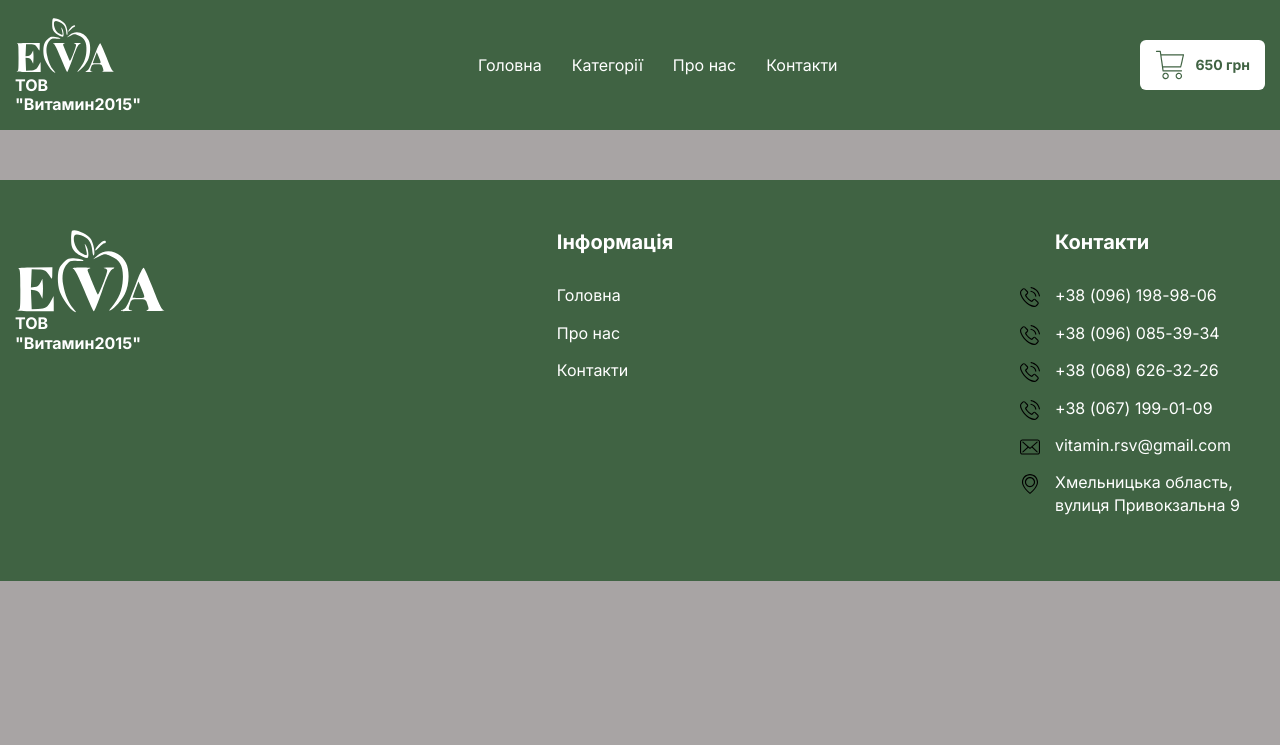
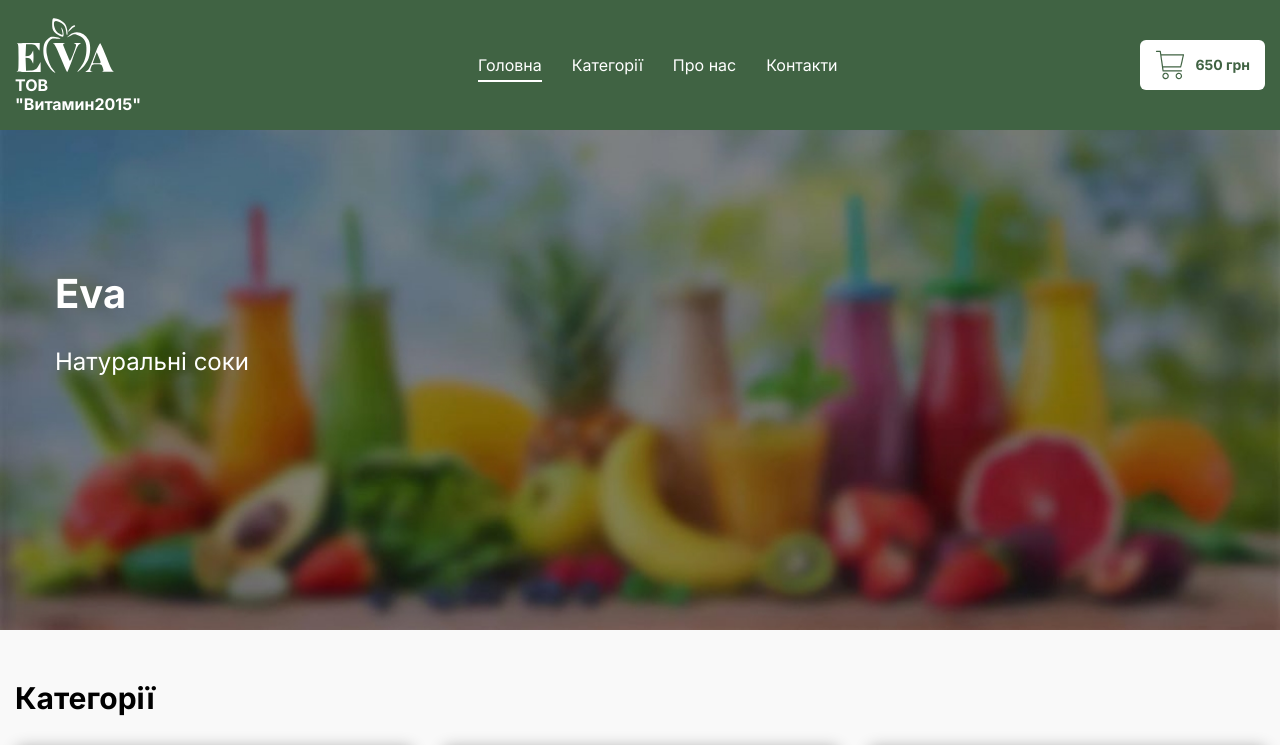
Before and after one commit to XJloTT4eH9l/Eva, a React (Create React App) app: page / in a window 1280 px wide. Shown: the top 745 px of the page. Built offline with nearby package versions, Linux system fonts and the light colour scheme.

Commit message:
minor fixes

```diff
--- a/src/components/Footer/Footer.scss
+++ b/src/components/Footer/Footer.scss
@@ -28,6 +28,9 @@
             margin: 0 auto;
         }
     }
+    &__left {
+        margin-right: 60px;
+    }
     &__column {
         display: flex;
         flex-direction: column;
@@ -51,12 +54,13 @@
         max-width: 210px;
     }
     &__link {
-        padding-bottom: 5px;
-        border-bottom: 2px solid;
-        border-color: transparent;
-        transition: border-color 0.3s linear;
+        color: rgba($color-white, 0.5);
+        // padding-bottom: 5px;
+        // border-bottom: 2px solid;
+        // border-color: transparent;
+        transition: color 0.3s linear;
         &:hover {
-            border-color: $color-white;
+            color: $color-white;
         }
         &--contact {
             position: relative;
@@ -66,16 +70,17 @@
             // display: flex;
             // align-items: center;
             span {
-                padding-bottom: 5px;
-                border-bottom: 2px solid;
-                border-color: transparent;
-                transition: border-color 0.3s linear;
+                color: rgba($color-white, 0.5);
+                // padding-bottom: 5px;
+                // border-bottom: 2px solid;
+                // border-color: transparent;
+                transition: color 0.3s linear;
             }
             &:hover .footer__icon{
                 fill: $color-white;
             }
             &:hover span {
-                border-color: $color-white;
+                color: $color-white;
             }
         }
     }
@@ -85,7 +90,7 @@
         left: -35px;
         width: 20px;
         height: 20px;
-        fill: $color-black;
+        fill: rgba($color-white, 0.5);
         margin-right: 10px;
         transition: fill 0.3s linear;
     }
--- a/src/components/Footer/Footer.tsx
+++ b/src/components/Footer/Footer.tsx
@@ -1,5 +1,5 @@
 import { FC } from 'react';
-import { Link } from 'react-router-dom';
+import { NavLink } from 'react-router-dom';
 import Logo from '../Logo/Logo';
 import Svg from '../Svg/Svg';
 import './Footer.scss';
@@ -15,9 +15,9 @@ const Footer:FC = () => {
                     <div className="footer__column">
                         <h4 className='footer__title'>Інформація</h4>
                         <ul className="footer__list">
-                            <li className='footer__item'><Link className='footer__link' to='/'>Головна</Link></li>
-                            <li className='footer__item'><Link className='footer__link' to='/about'>Про нас</Link></li>
-                            <li className='footer__item'><Link className='footer__link' to='/contacts'>Контакти</Link></li>
+                            <li className='footer__item'><NavLink className='footer__link' to='/'>Головна</NavLink></li>
+                            <li className='footer__item'><NavLink className='footer__link' to='/about'>Про нас</NavLink></li>
+                            <li className='footer__item'><NavLink className='footer__link' to='/contacts'>Контакти</NavLink></li>
                         </ul>
                     </div>
                     <div className="footer__column">
--- a/src/components/Hero/Hero.scss
+++ b/src/components/Hero/Hero.scss
@@ -3,6 +3,9 @@
 .hero {
     .slick-slide > div {
         margin: 0;
+    }
+    .slick-track {
+        padding: 0;
     }
     width: 100%;
     &__slide {
@@ -13,6 +16,9 @@
         background-position: bottom left;
         @media screen and (max-width: 900px) {
             min-height: 300px;
+        }
+        @media screen and (max-width: 500px) {
+            background-position: bottom center;
         }
     }
     &__title {
--- a/src/components/Nav/Nav.tsx
+++ b/src/components/Nav/Nav.tsx
@@ -12,16 +12,16 @@ const Nav:FC<NavProps> = ({ type, setMobileMenuOpen }) => {
         <nav className={type === 'desktop' ? "nav" : "nav--mobile"}>
             <ul className={type === 'desktop' ? "nav__list" : "nav__list--mobile"}>
                 <li className={type === 'desktop' ? "nav__item" : "nav__item--mobile"}>
-                    <NavLink onClick={() => setMobileMenuOpen(false)} className='nav__link' to='/Eva'>Головна</NavLink>
+                    <NavLink onClick={() => setMobileMenuOpen(false)} className='nav__link' to='/'>Головна</NavLink>
                 </li>
                 <li className={type === 'desktop' ? "nav__item" : "nav__item--mobile"}>
-                    <NavLink onClick={() => setMobileMenuOpen(false)} className='nav__link' to='/Eva/catalog'>Категорії</NavLink>
+                    <NavLink onClick={() => setMobileMenuOpen(false)} className='nav__link' to='/catalog'>Категорії</NavLink>
                 </li>
                 <li className={type === 'desktop' ? "nav__item" : "nav__item--mobile"}>
-                    <NavLink onClick={() => setMobileMenuOpen(false)} className='nav__link' to='/Eva/about'>Про нас</NavLink>
+                    <NavLink onClick={() => setMobileMenuOpen(false)} className='nav__link' to='/about'>Про нас</NavLink>
                 </li>
                 <li className={type === 'desktop' ? "nav__item" : "nav__item--mobile"}>
-                    <NavLink onClick={() => setMobileMenuOpen(false)} className='nav__link' to='/Eva/contacts'>Контакти</NavLink>
+                    <NavLink onClick={() => setMobileMenuOpen(false)} className='nav__link' to='/contacts'>Контакти</NavLink>
                 </li>
             </ul>
         </nav>
--- a/src/components/Product/Product.scss
+++ b/src/components/Product/Product.scss
@@ -8,6 +8,9 @@
     border-radius: 6px;
     background-color: $color-white;
     min-height: 350px;
+    -webkit-box-shadow: 1px 1px 15px 0px rgba(0,0,0,0.3);
+    -moz-box-shadow: 1px 1px 15px 0px rgba(0,0,0,0.3);
+    box-shadow: 1px 1px 15px 0px rgba(0,0,0,0.3);
     transition: transform 0.3s ease-in-out;
     @media screen and (max-width: 1050px) {
         text-align: center;
--- a/src/components/ProductSlider/ProductSlider.scss
+++ b/src/components/ProductSlider/ProductSlider.scss
@@ -7,6 +7,11 @@
 .slick-list {
     margin: 0 -10px;
 }
+
+.slick-track {
+    padding: 20px 0;
+}
+
 .slick-prev {
     top: -40px !important;
     left: auto !important;
--- a/src/components/ProductSlider/ProductSlider.tsx
+++ b/src/components/ProductSlider/ProductSlider.tsx
@@ -16,6 +16,7 @@ const ProductSlider:FC<ProductSliderProps> = ({ products }) => {
         dots: true,
         infinite: false,
         speed: 500,
+        dontAnimate: true,
         slidesToShow: 4,
         slidesToScroll: 4,
         initialSlide: 0,
--- a/src/components/Proposition/Proposition.tsx
+++ b/src/components/Proposition/Proposition.tsx
@@ -18,10 +18,8 @@ const Proposition:FC<PropositionProps> = ({ title, link, products }) => {
                 <div className="container container--proposition">
                 <h2 className="title proposition__title">{title}</h2>
                     {
-                        products.length > 2 ? (
-                            <>
-                                <ProductSlider products={products} />
-                            </>
+                        products.length > 1 ? (
+                            <ProductSlider products={products} />
                         ) : (
                             <ul className='proposition__list'>
                                  {products.map(item => (
--- a/src/containers/App/App.tsx
+++ b/src/containers/App/App.tsx
@@ -8,7 +8,7 @@ function App() {
     <>
       <Header />
       <Routes>
-        <Route path="/Eva" element={ <HomePage />} />
+        <Route path="/" element={ <HomePage />} />
       </Routes>
       <Footer />
     </>
--- a/src/index.tsx
+++ b/src/index.tsx
@@ -10,8 +10,10 @@ const root = ReactDOM.createRoot(
 );
 root.render(
   <React.StrictMode>
-    <BrowserRouter>
+    <BrowserRouter >
       <App />
     </BrowserRouter>
   </React.StrictMode>
 );
+
+//basename='/Eva/'
--- a/src/styles/variables.scss
+++ b/src/styles/variables.scss
@@ -2,4 +2,4 @@
 $color-white: #ffff;
 $color-black: #000000;
 $color-green: #406343;
-$color-grey-background: #a8a4a4;
+$color-grey-background: #415e4308;
```
